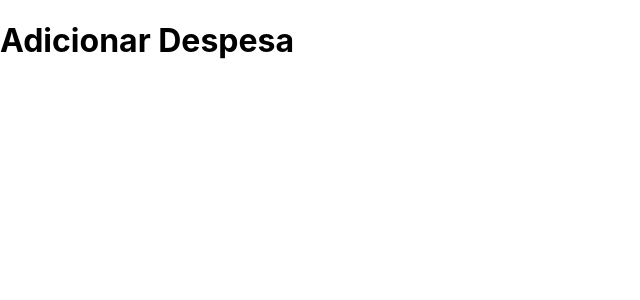
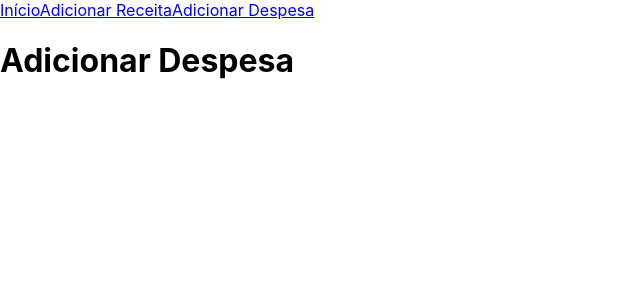
Before and after one commit to theusseveen22/Gestor-Financeiro-pessoal-, a React (Create React App) app in the folder src/view/: page /add-despesa in a window 1280 px wide. Shown: the top 300 px of the page, without its empty margins (0-640 px from the left). Built offline with nearby package versions, Linux system fonts and the light colour scheme.

Commit message:
Adiciona página Header e configuração de menu com Link

```diff
--- a/src/view/package.json
+++ b/src/view/package.json
@@ -7,6 +7,7 @@
     "@testing-library/jest-dom": "^6.6.3",
     "@testing-library/react": "^16.2.0",
     "@testing-library/user-event": "^13.5.0",
+    "axios": "^1.8.4",
     "react": "^19.0.0",
     "react-dom": "^19.0.0",
     "react-router-dom": "^7.4.1",
--- a/src/view/src/App.js
+++ b/src/view/src/App.js
@@ -1,8 +1,10 @@
 import './App.css';
+import Header from './components/Header';
 
     function App() {
       return (
         <div>
+          <Header />
           <h1>Home</h1>
         </div>
     )}
--- /dev/null
+++ b/src/view/src/components/Header.js
@@ -0,0 +1,13 @@
+import { Link } from "react-router-dom";
+
+const Header = () => {
+    return (
+        <div class="Nav-Menu">
+            <Link to={"/"}>Início</Link>
+            <Link to={"/add-receita"}>Adicionar Receita</Link>
+            <Link to={"/add-despesa"}>Adicionar Despesa</Link>
+        </div>
+    );
+};
+
+export default Header;
--- a/src/view/src/pages/AddDespesa.js
+++ b/src/view/src/pages/AddDespesa.js
@@ -1,5 +1,13 @@
+import Header from "../components/Header";
+
 const addDespesa = () => {
-    return <h1>Adicionar Despesa</h1>
+    return (
+    <div>
+        <Header />
+        <h1>Adicionar Despesa</h1>
+    </div>
+
+)
 }
 
 export default addDespesa;
--- a/src/view/src/pages/AddReceita.js
+++ b/src/view/src/pages/AddReceita.js
@@ -1,5 +1,13 @@
+import Header from "../components/Header";
+
 const addReceita = () => {
-    return <h1>Adicionar Receita</h1>
+    return (
+        <div>
+            <Header />
+            <h1>Adicionar Receita</h1>
+        </div>
+
+    )
 }
 
 export default addReceita;
```
Also changed, not shown: src/App.js (line endings or trailing spaces), 1 other file (tests, documents, lock files or other folders).
